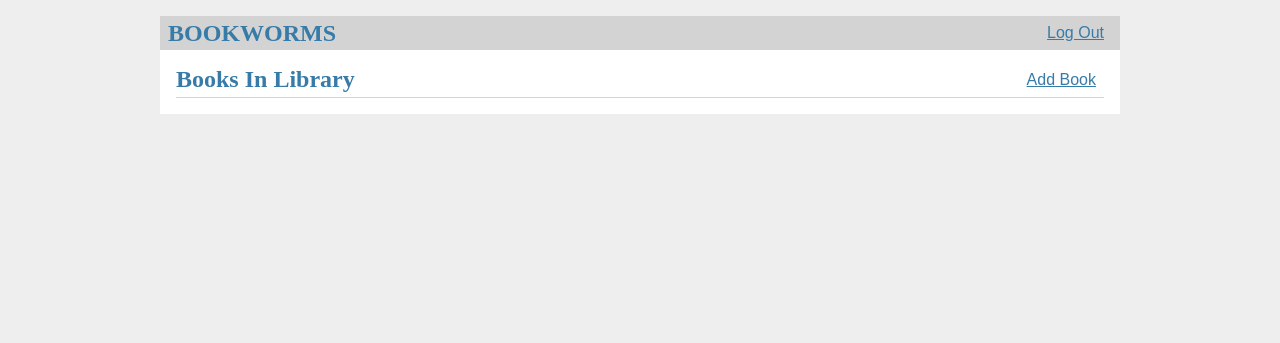
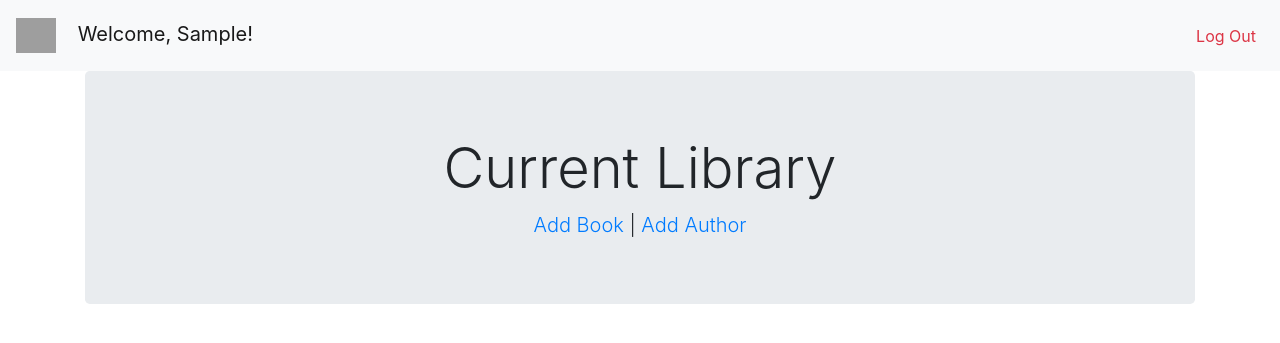
Before and after one commit to Ubiquitouskiwi/BOOKWRMS, a Flask app: page / in a window 1280 px wide. Shown: the top 343 px of the page. Run offline with Flask 2, Linux system fonts and the light colour scheme; the visitor is signed in with stand-in values (Sample User, id 1); data comes from the database, SQL or seed files in the repository; data that the repository does not hold is empty; some libraries are stand-ins or nearby versions; grey boxes are pictures that could not be loaded.

Commit message:
- Added boostrap for html styling -TODO: Add bootstrap to login -TODO: add bootstrap to register

```diff
--- a/flaskr/static/style.css
+++ b/flaskr/static/style.css
@@ -1,26 +1,2 @@
-html { font-family: sans-serif; background: #eee; padding: 1rem; }
-body { max-width: 960px; margin: 0 auto; background: white; }
-h1 { font-family: serif; color: #377ba8; margin: 1rem 0; }
-a { color: #377ba8; }
-hr { border: none; border-top: 1px solid lightgray; }
-nav { background: lightgray; display: flex; align-items: center; padding: 0 0.5rem; }
-nav h1 { flex: auto; margin: 0; }
-nav h1 a { text-decoration: none; padding: 0.25rem 0.5rem; }
-nav ul  { display: flex; list-style: none; margin: 0; padding: 0; }
-nav ul li a, nav ul li span, header .action  { display: block; padding: 0.5rem; }
-.content { padding: 0 1rem 1rem; }
-.content > header { border-bottom: 1px solid lightgray; display: flex; align-items: flex-end; }
-.content > header h1 { flex: auto; margin: 1rem 0 0.25rem 0; }
-.flash { margin: 1em 0; padding: 1em; background: #cae6f6; border: 1px solid #377ba8; }
-.post > header { display: flex; align-items: flex-end; font-size: 0.85em; }
-.post > header > div:first-of-type { flex: auto; }
-.post > header h1 { font-size: 1.5em; margin-bottom: 0; }
-.post .about { color: slategray; font-style: italic; }
-.post .body { white-space: pre-line; }
-.content:last-child { margin-bottom: 0; }
-.content form { margin: 1em 0; display: flex; flex-direction: column; }
-.content label { font-weight: bold; margin-bottom: 0.5em; }
-.content input, .content textarea { margin-bottom: 1em; }
-.content textarea { min-height: 12em; resize: vertical; }
-input.danger { color: #cc2f2e; }
-input[type=submit] { align-self: start; min-width: 10em; }
+@import url("https://stackpath.bootstrapcdn.com/bootstrap/4.3.1/css/bootstrap.min.css");
+@import url("https://cdn.jsdelivr.net/npm/bootstrap-icons@1.10.4/font/bootstrap-icons.css");
--- a/flaskr/templates/base.html
+++ b/flaskr/templates/base.html
@@ -1,19 +1,37 @@
 <!DOCTYPE html>
+
+<head>
     <title>{% block title %}{% endblock %} - BOOKWORMS</title>
     <link rel="stylesheet" href="{{ url_for('static', filename='style.css') }}">
-<nav>
-    <h1>BOOKWORMS</h1>
-    <ul>
+</head>
+
+<body>
+    <nav class="navbar navbar-expand-sm navbar-light bg-light sticky-top" role="navigation" aria-current="page">
+
+        <a class="navbar-brand" href="/">
             {% if g.user %}
-            <li><span>{{ g.user['username'] }}</span></li>
-            <li><a href="{{ url_for('auth.logout') }}">Log Out</a></li>
+            <img class="navbar-brand" style="height:45px; width:40px;"
+                src="https://www.vhv.rs/dpng/d/468-4689561_library-clipart-bookworm-reading-log-clip-art-hd.png">
+                Welcome, {{ g.user['first_name'].capitalize() }}!
+            </img>
+            {% endif %}
+        </a>
+        <button class="navbar-toggler" type="button" data-bs-toggle="collapse" data-bs-target="#navigation"
+            aria-controls="navigation" aria-expanded="false" aria-label="Toggle Navigation">
+            <span class="navbar-toggler-icon"></span>
+        </button>
+        <div class="collapse navbar-collapse" id="navigation">
+            <ul class="navbar-nav ml-auto mb-2 mb-lg-0">
+                {% if g.user %}
+                <li class="nav-item"><a class="nav-link text-danger" href="{{ url_for('auth.logout') }}">Log Out</a>                </li>
                 {% else %}
-            <li><a href="{{ url_for('auth.register') }}">Register</a></li>
-            <li><a href="{{ url_for('auth.login') }}">Log In</a></li>
+                <li class="nav-item"><a class="nav-link" href="{{ url_for('auth.register') }}">Register</a></li>
+                <li class="nav-item"><a class="nav-link" href="{{ url_for('auth.login') }}">Log In</a></li>
                 {% endif %}
             </ul>
+        </div>
     </nav>
-<section class="content">
+    <div class="container">
         <header>
             {% block header %}{% endblock %}
         </header>
@@ -21,4 +39,16 @@
         <div class="flash">{{ message }}</div>
         {% endfor %}
         {% block content %}{% endblock %}
-</section>
+    </div>
+    <script src="https://code.jquery.com/jquery-3.3.1.slim.min.js"
+        integrity="sha384-q8i/X+965DzO0rT7abK41JStQIAqVgRVzpbzo5smXKp4YfRvH+8abtTE1Pi6jizo"
+        crossorigin="anonymous"></script>
+    <script src="https://cdnjs.cloudflare.com/ajax/libs/popper.js/1.14.7/umd/popper.min.js"
+        integrity="sha384-UO2eT0CpHqdSJQ6hJty5KVphtPhzWj9WO1clHTMGa3JDZwrnQq4sF86dIHNDz0W1"
+        crossorigin="anonymous"></script>
+    <script src="https://stackpath.bootstrapcdn.com/bootstrap/4.3.1/js/bootstrap.min.js"
+        integrity="sha384-JjSmVgyd0p3pXB1rRibZUAYoIIy6OrQ6VrjIEaFf/nJGzIxFDsf4x0xIM+B07jRM"
+        crossorigin="anonymous"></script>
+</body>
+
+</html>
--- a/flaskr/templates/home/index.html
+++ b/flaskr/templates/home/index.html
@@ -1,30 +1,40 @@
 {% extends 'base.html' %}
 
 {% block header %}
-    <h1>{% block title %}Books In Library{% endblock %}</h1>
+<div class="jumbotron text-center">
+    <h1 class="display-4">{% block title %}Current Library{% endblock %}</h1>
     {% if g.user %}
-        <a class="action" href="{{ url_for('home.add_book') }}">Add Book</a>
+    <div class="lead">
+        <a href="{{ url_for('home.add_book') }}">Add Book</a>
+        <span>|</span>
+        <a href="{{ url_for('home.add_book') }}">Add Author</a>
+    </span>
     {% endif %}
+</div>
 {% endblock %}
 
 {% block content %}
+<div class="row">
     {% for book in books %}
-        <article class="post">
-            <header>
-                <div>
-                    <a class="action" href="{{ url_for('home.book_details', id=book['id']) }}"><h1>{{ book['title'] }}</h1></a>
-                    <div class="about">By: {{ book['first_name'] }} {{ book['last_name']}}</div>
-                    <div class="about">ISBN: {{ book['isbn'] }}</div>
-                </div>
+    <div class="col-xl-3" style="margin-bottom:20px;">
+        <div class="card">
+            <img class="card-img-top img-thumbnail" src="{{ book['illustration_url'] }}" alt="Book Cover" >
+            <div class="card-body">
+                <h5 class="card-title"><u>{{ book['title'] }}</u></h5>
+                <p class="card-subtitle mb-1 text-muted">By: {{ book['first_name'] }} {{ book['last_name']}}</h6>
+                <p class="card-subtitle mb-1 text-muted">ISBN: {{ book['isbn'] }}</p>
+                <a class="card-link" href="{{ url_for('home.book_details', id=book['id']) }}">More Info</a>
                 {% if g.user['is_admin'] %}
-                    <a class="action" href="{{ url_for('home.edit_book', id=book['id']) }}">Edit Book</a>
+                    <a class="card-link" href="{{ url_for('home.edit_book', id=book['id']) }}">Edit Book</a>
                 {% endif %}
-            </header>
-            <br>
-            <img src="{{ book['illustration_url'] }}" alt="Book Cover" width="100" height="200">
-        </article>
-        {% if not loop.last %}
-            <hr>
-        {% endif %}
+            </div>
+            <div class="card-footer text-muted text-center">
+                Due: 2 Days
+            </div>
+        </div>
+    </div>
+
     {% endfor %}
+
+</div>
 {% endblock %}
```
Also changed, not shown: flaskr/helpers/openlibrary_engine.py (+7 -0 lines), flaskr/templates/home/add_book.html (+16 -7 lines), flaskr/templates/home/book_details.html (+24 -16 lines), flaskr/static/index.js (added). Lines whose indentation alone changed are shown as unchanged.
